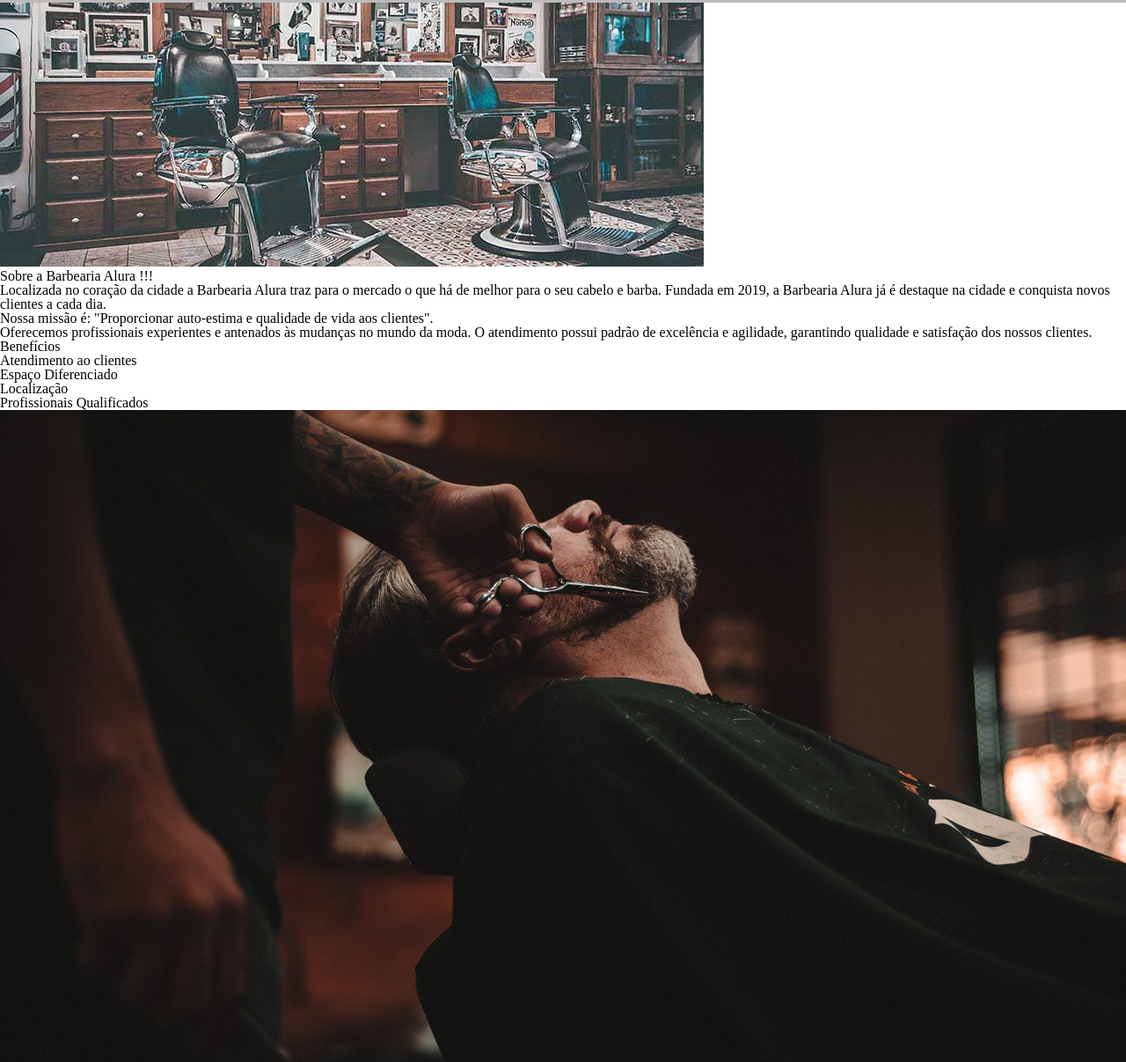
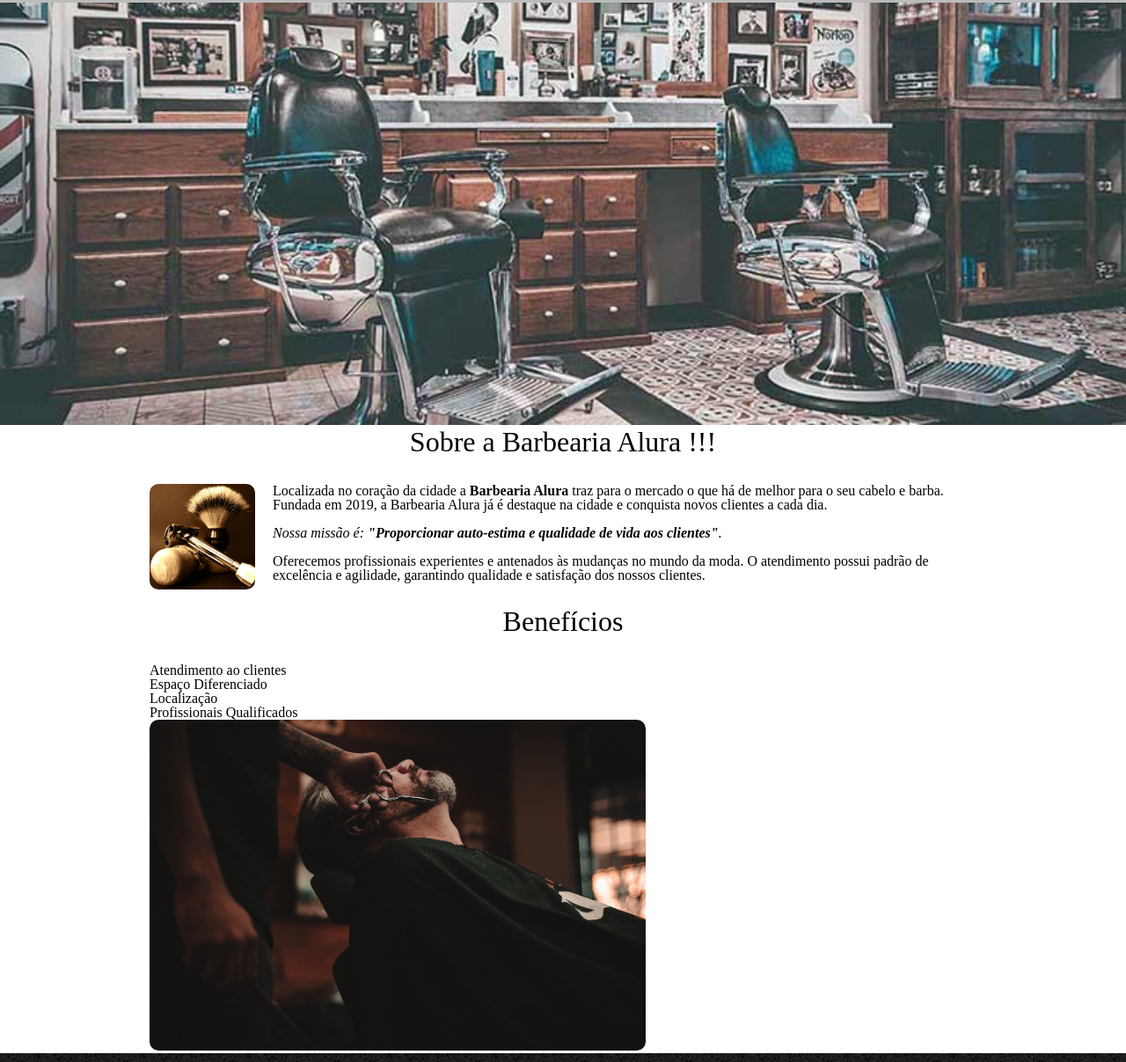
Before and after one commit to RenanTRS/Barbearia-Alura, a plain HTML site: page index.html in a window 1280 px wide. Shown: the part 290-1497 px from the top of the page at 88% size. Drawn offline with Linux system fonts and the light colour scheme.

Commit message:
update style.css

```diff
--- a/index.html
+++ b/index.html
@@ -21,11 +21,12 @@
             </div>
         </header>
 
-        <img id="banner" src="assets/banner.jpg">
+        <img class="banner" src="assets/banner.jpg">
 
-        <main>
+        <main class="mainContatos">
             <section class="principal">
                 <h2 class="tituloPrincipal">Sobre a Barbearia Alura !!!</h2>
+                <img src="assets/utensilios.jpg" alt="Utensílios de um barbeiro." class="utensilios">
                 <p>Localizada no coração da cidade a <strong>Barbearia Alura</strong> traz para o mercado o que há de melhor para o seu cabelo e barba. Fundada em
                 2019, a Barbearia Alura já é destaque na cidade e conquista novos clientes a cada dia.</p>
                 <p id="missao"><em>Nossa missão é: <strong>"Proporcionar auto-estima e qualidade de vida aos clientes"</strong>.</em></p>
--- a/style.css
+++ b/style.css
@@ -141,3 +141,36 @@ td, th{
     border: 1px solid black;
     padding: 8px 15px;
 }
+
+/*Index*/
+.banner{
+    width: 100%;
+}
+
+.tituloPrincipal{
+    font-size: 2em;
+    text-align: center;
+    margin-bottom: 1em;
+    clear: left;
+}
+
+.principal p{
+    margin-bottom: 1em;
+}
+.principal strong{
+    font-weight: bold;
+}
+.principal em{
+    font-style: italic;
+}
+.utensilios{
+    width: 120px;
+    border-radius: 10px;
+    float: left;
+    margin: 0 20px 20px 0;
+}
+
+.imagemBeneficios{
+    width: 60%;
+    border-radius: 10px;
+}
```
Also changed, not shown: assets/utensilios.jpg (added).
